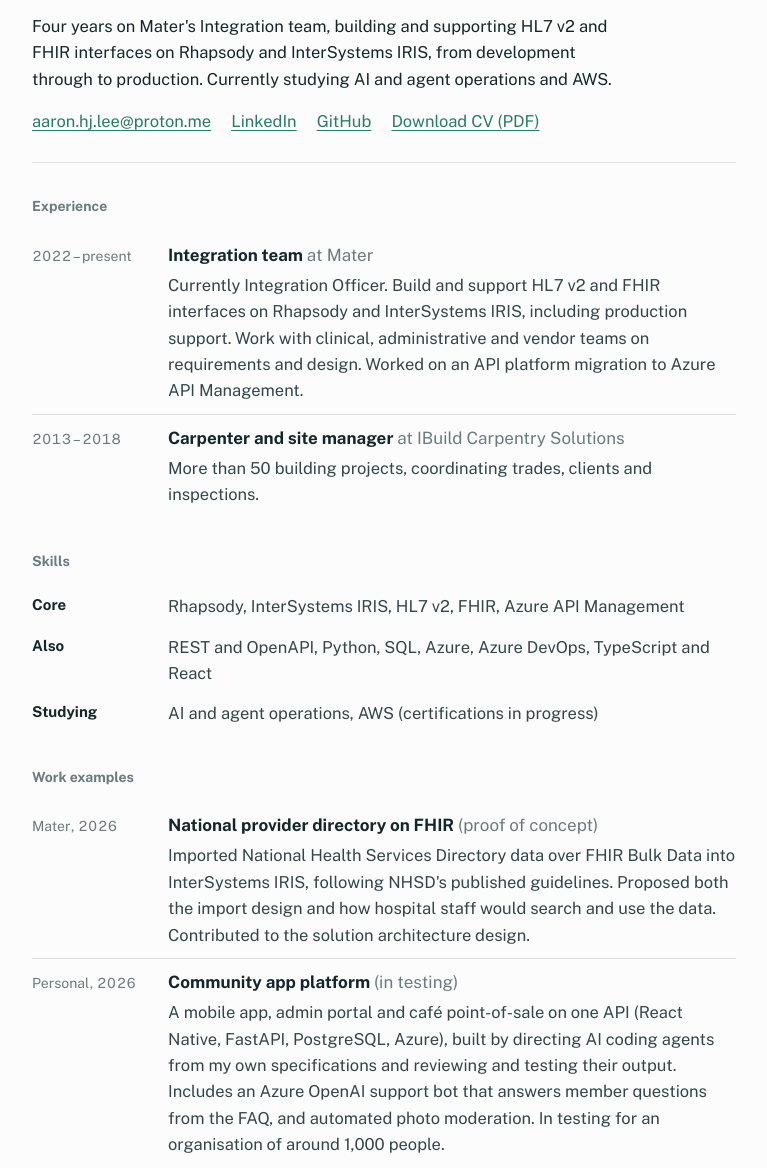
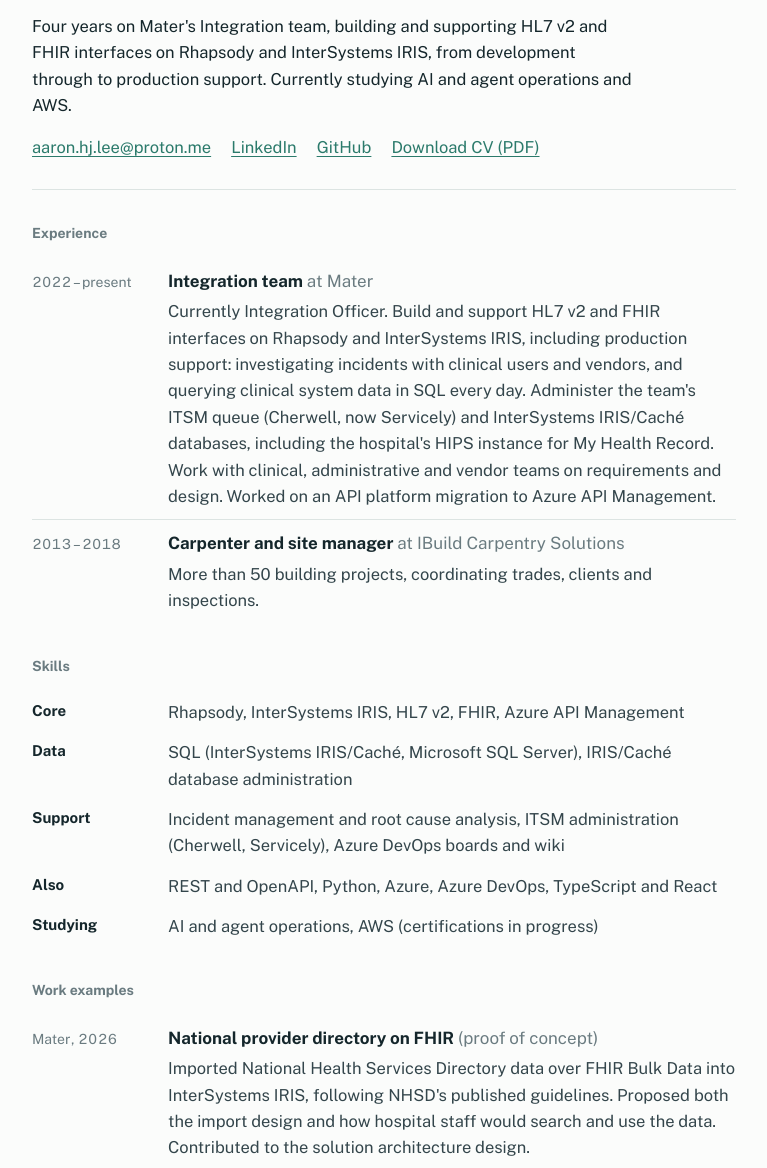
Before and after one commit to aaron9902/portfolio, a plain HTML site: page index.html in a window 1280 px wide. Shown: the part 128-1296 px from the top of the page, without its empty margins (256-1023 px from the left). Drawn offline with nearby package versions, Linux system fonts and the light colour scheme.

Commit message:
Add SQL, ITSM and support details to page and CV

```diff
--- a/index.html
+++ b/index.html
@@ -56,7 +56,7 @@
 <header>
   <h1>Aaron Lee</h1>
   <p class="title">Integration Officer at Mater, Brisbane</p>
-  <p class="summary">Four years on Mater's Integration team, building and supporting HL7 v2 and FHIR interfaces on Rhapsody and InterSystems IRIS, from development through to production. Currently studying AI and agent operations and AWS.</p>
+  <p class="summary">Four years on Mater's Integration team, building and supporting HL7 v2 and FHIR interfaces on Rhapsody and InterSystems IRIS, from development through to production support. Currently studying AI and agent operations and AWS.</p>
   <p class="links"><a href="mailto:aaron.hj.lee@proton.me">aaron.hj.lee@proton.me</a><a href="https://www.linkedin.com/in/hyungjulee">LinkedIn</a><a href="https://github.com/aaron9902">GitHub</a><a href="Aaron-Lee-CV.pdf">Download CV (PDF)</a></p>
 </header>
 
@@ -66,7 +66,7 @@
     <div class="left">2022 – present</div>
     <div>
       <h3>Integration team <span>at Mater</span></h3>
-      <p>Currently Integration Officer. Build and support HL7 v2 and FHIR interfaces on Rhapsody and InterSystems IRIS, including production support. Work with clinical, administrative and vendor teams on requirements and design. Worked on an API platform migration to Azure API Management.</p>
+      <p>Currently Integration Officer. Build and support HL7 v2 and FHIR interfaces on Rhapsody and InterSystems IRIS, including production support: investigating incidents with clinical users and vendors, and querying clinical system data in SQL every day. Administer the team's ITSM queue (Cherwell, now Servicely) and InterSystems IRIS/Caché databases, including the hospital's HIPS instance for My Health Record. Work with clinical, administrative and vendor teams on requirements and design. Worked on an API platform migration to Azure API Management.</p>
     </div>
   </div>
   <div class="row">
@@ -81,7 +81,9 @@
 <section class="skills">
   <h2>Skills</h2>
   <div class="row"><div class="left">Core</div><p>Rhapsody, InterSystems IRIS, HL7 v2, FHIR, Azure API Management</p></div>
-  <div class="row"><div class="left">Also</div><p>REST and OpenAPI, Python, SQL, Azure, Azure DevOps, TypeScript and React</p></div>
+  <div class="row"><div class="left">Data</div><p>SQL (InterSystems IRIS/Caché, Microsoft SQL Server), IRIS/Caché database administration</p></div>
+  <div class="row"><div class="left">Support</div><p>Incident management and root cause analysis, ITSM administration (Cherwell, Servicely), Azure DevOps boards and wiki</p></div>
+  <div class="row"><div class="left">Also</div><p>REST and OpenAPI, Python, Azure, Azure DevOps, TypeScript and React</p></div>
   <div class="row"><div class="left">Studying</div><p>AI and agent operations, AWS (certifications in progress)</p></div>
 </section>
 
```
Also changed, not shown: 1 other file.
